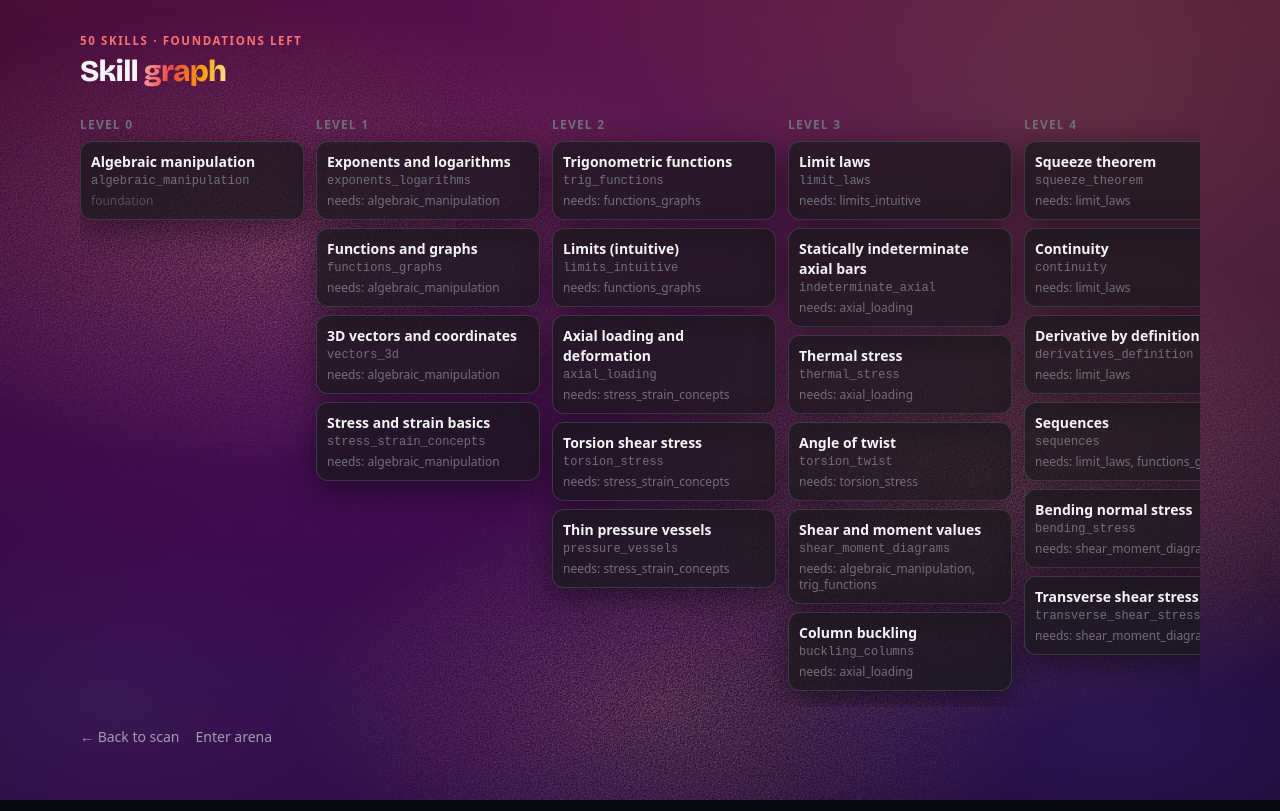
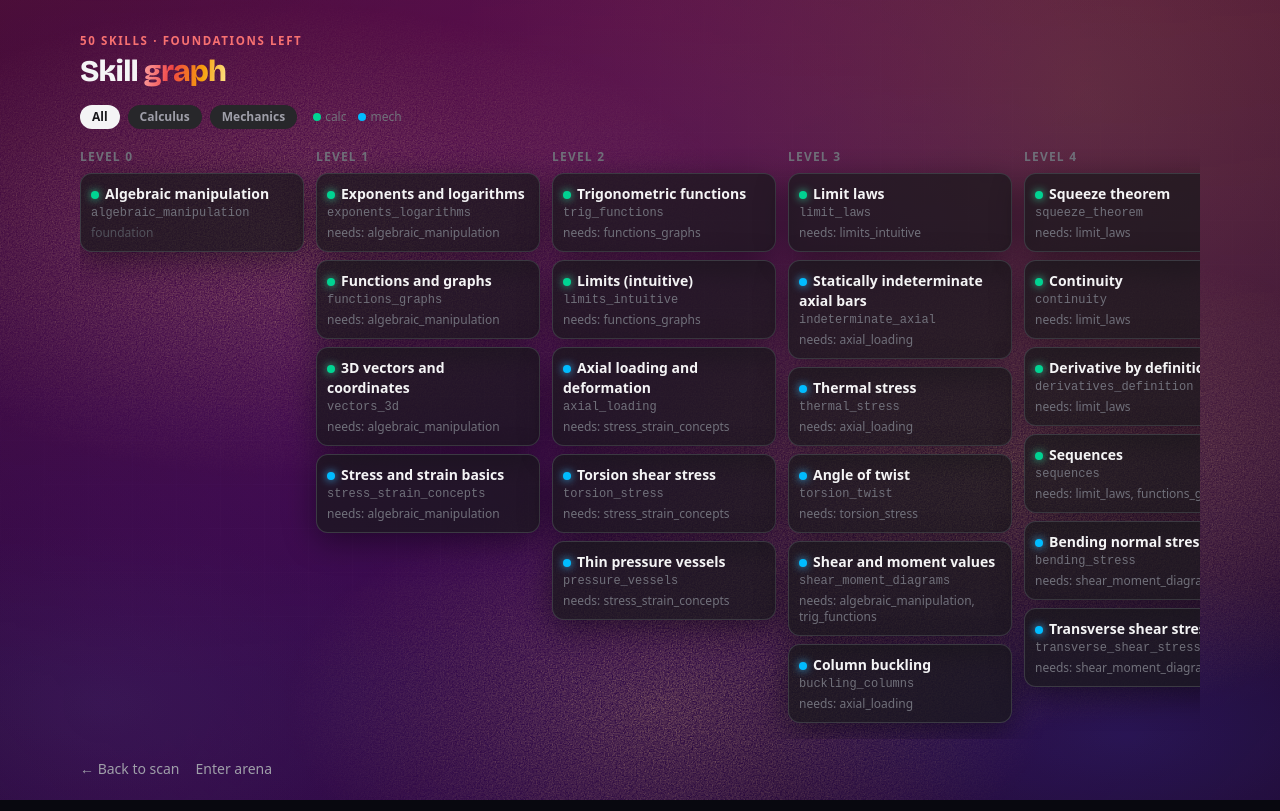
Before and after one commit to shinowhi/Arena, a Next.js app: page /graph in a window 1280 px wide. Built offline with nearby package versions, Linux system fonts and the light colour scheme.

Commit message:
Debt: Subject type, 2 prereqs, bound 64, graph filter, prompt example, capture retake

```diff
--- a/app/graph/GraphView.tsx
+++ b/app/graph/GraphView.tsx
@@ -1,9 +1,10 @@
 "use client";
+import { useState } from "react";
 import { useSearchParams } from "next/navigation";
 import graph from "@/lib/graph/skill-graph.json";
 import { SKILL_IDS, skillName } from "@/lib/graph/skills";
 
-type Node = { id: string; name: string; description: string; prereqs: string[] };
+type Node = { id: string; name: string; description: string; prereqs: string[]; subject?: string };
 
 // Group nodes by depth (longest prereq chain) so the graph reads left to right.
 function levels(nodes: Node[]): Node[][] {
@@ -28,6 +29,7 @@ export default function GraphView() {
   const params = useSearchParams();
   const weak = params.get("weak") ?? "";
   const root = params.get("root") ?? "";
+  const [subject, setSubject] = useState<"all" | "calculus" | "mechanics">("all");
   const nodes = (graph as { skills: Node[] }).skills;
   const cols = levels(nodes);
   const ring = (id: string) =>
@@ -36,6 +38,12 @@ export default function GraphView() {
       : id === root
         ? "border-amber-400 shadow-[0_0_20px_rgba(251,191,36,0.4)]"
         : "border-zinc-800";
+  const dot = (s?: string) =>
+    (s ?? "calculus") === "mechanics"
+      ? "bg-sky-400 shadow-[0_0_8px_#38bdf8]"
+      : "bg-emerald-400 shadow-[0_0_8px_#34d399]";
+  const dim = (s?: string) =>
+    subject === "all" ? "" : (s ?? "calculus") === subject ? "" : "opacity-40";
 
   return (
     <main className="mx-auto flex w-full max-w-6xl flex-1 flex-col gap-5 px-4 py-8">
@@ -58,14 +66,35 @@ export default function GraphView() {
             </span>
           ) : null}
         </div>
+        <div className="mt-2 flex flex-wrap items-center gap-2 text-xs">
+          {(["all", "calculus", "mechanics"] as const).map((s) => (
+            <button
+              key={s}
+              type="button"
+              onClick={() => setSubject(s)}
+              className={`rounded-full px-3 py-1 font-semibold capitalize transition-colors ${subject === s ? "bg-zinc-100 text-zinc-900" : "bg-zinc-800 text-zinc-400 hover:text-white"}`}
+            >
+              {s}
+            </button>
+          ))}
+          <span className="ml-2 text-zinc-500">
+            <span className="mr-1 inline-block h-2 w-2 rounded-full bg-emerald-400" />
+            calc
+            <span className="mr-1 ml-3 inline-block h-2 w-2 rounded-full bg-sky-400" />
+            mech
+          </span>
+        </div>
       </div>
       <div className="arena-enter arena-d1 arena-scrollx flex gap-3 overflow-x-auto pb-4">
         {cols.map((col, d) => (
           <div key={d} className="flex w-56 shrink-0 flex-col gap-2">
             <p className="arena-num text-xs font-bold tracking-widest text-zinc-500 uppercase">Level {d}</p>
             {col.map((n) => (
-              <div key={n.id} className={`arena-card rounded-xl border p-2.5 transition-transform hover:-translate-y-0.5 ${ring(n.id)}`}>
-                <p className="text-sm font-semibold text-zinc-100">{n.name}</p>
+              <div key={n.id} className={`arena-card rounded-xl border p-2.5 transition-transform hover:-translate-y-0.5 ${ring(n.id)} ${dim(n.subject)}`}>
+                <p className="text-sm font-semibold text-zinc-100">
+                  <span className={`mr-1.5 inline-block h-2 w-2 rounded-full ${dot(n.subject)}`} />
+                  {n.name}
+                </p>
                 <p className="text-xs text-zinc-500">
                   <code>{n.id}</code>
                 </p>
--- a/components/ScreenCapture.tsx
+++ b/components/ScreenCapture.tsx
@@ -56,18 +56,34 @@ export default function ScreenCapture({
       const stream = await navigator.mediaDevices.getDisplayMedia({ video: true });
       streamRef.current = stream;
       setStage("live");
-      // Attach after paint so the video element exists.
-      requestAnimationFrame(() => {
-        if (videoRef.current) {
-          videoRef.current.srcObject = stream;
-          void videoRef.current.play().catch(() => {});
-        }
-      });
+      attach(stream);
     } catch {
       setError("Screen permission was denied. Allow it and try again.");
     } finally {
       setBusy(false);
     }
+  }
+
+  function attach(stream: MediaStream) {
+    // Attach after paint so the video element exists.
+    requestAnimationFrame(() => {
+      if (videoRef.current) {
+        videoRef.current.srcObject = stream;
+        void videoRef.current.play().catch(() => {});
+      }
+    });
+  }
+
+  function retake() {
+    const stream = streamRef.current;
+    if (!stream) {
+      setStage(null);
+      return;
+    }
+    setError("");
+    setFrame("");
+    setStage("live");
+    attach(stream);
   }
 
   function freeze() {
@@ -76,16 +92,17 @@ export default function ScreenCapture({
       setError("Video not ready yet — wait a second and retry.");
       return;
     }
+    const scale = Math.min(1, 1920 / Math.max(video.videoWidth, video.videoHeight));
     const canvas = document.createElement("canvas");
-    canvas.width = video.videoWidth;
-    canvas.height = video.videoHeight;
+    canvas.width = Math.max(1, Math.round(video.videoWidth * scale));
+    canvas.height = Math.max(1, Math.round(video.videoHeight * scale));
     const ctx = canvas.getContext("2d");
     if (!ctx) {
       setError("Could not grab the frame.");
       return;
     }
-    ctx.drawImage(video, 0, 0);
-    stopStream();
+    ctx.drawImage(video, 0, 0, canvas.width, canvas.height);
+    // Keep the stream alive through crop so Retake needs no re-pick; stopped on crop/close/unmount.
     setFrame(canvas.toDataURL("image/png"));
     setRect({ x: 0.1, y: 0.1, w: 0.8, h: 0.8 });
     setStage("crop");
@@ -114,6 +131,7 @@ export default function ScreenCapture({
       const ctx = canvas.getContext("2d");
       if (!ctx) throw new Error("crop failed");
       ctx.drawImage(img, sx, sy, sw, sh, 0, 0, sw, sh);
+      stopStream();
       canvas.toBlob((blob) => {
         setBusy(false);
         if (!blob) {
@@ -204,7 +222,11 @@ export default function ScreenCapture({
               startRef.current = null;
               setDragging(false);
             }}
-            role="application"
+            onPointerCancel={() => {
+              startRef.current = null;
+              setDragging(false);
+            }}
+            role="group"
             aria-label="Drag to select the scan region"
           >
             {/* eslint-disable-next-line @next/next/no-img-element */}
@@ -231,6 +253,14 @@ export default function ScreenCapture({
             </button>
             <button
               type="button"
+              onClick={retake}
+              disabled={busy}
+              className="arena-btn-ghost rounded-full px-5 py-2 text-sm font-medium text-zinc-200 disabled:opacity-40"
+            >
+              Retake
+            </button>
+            <button
+              type="button"
               onClick={close}
               className="arena-btn-ghost rounded-full px-5 py-2 text-sm font-medium text-zinc-200"
             >
--- a/lib/agents/boss-generator.ts
+++ b/lib/agents/boss-generator.ts
@@ -36,7 +36,7 @@ Reply JSON only: {"questions": [{"level": 1, "prompt_latex": "...", "answer_nume
 - tolerance 0.001 unless the answer scale demands otherwise.` + "\n- Plain ASCII words only outside math: write L'Hospital's rule with no accents or backslash escapes (never H\\^opital)."
 
 const MECHANICS_SYSTEM = `You write 5 isomorphic Mechanics of Materials practice questions (same shape, different numbers, strictly rising difficulty) for ONE skill. Every question MUST reduce to ONE numeric computation a machine can recompute with plain arithmetic.
-Reply JSON only: {"questions": [{"level": 1, "prompt_latex": "...", "answer_numeric": 1.234, "tolerance": 0.01, "hint": "...", "check": {...}}]}
+Reply JSON only: {"questions": [{"level": 1, "prompt_latex": "...", "answer_numeric": 80, "tolerance": 0.08, "hint": "...", "check": {...}}]}
 - Exactly one question per level 1..5.
 - prompt_latex: LaTeX problem statement shown to the student. State ALL given values with units (N, mm, MPa, GPa, kN, m) and name the wanted unit, e.g. "Give the axial stress in MPa."
 - The wanted answer is ALWAYS a raw number (units live in the prompt only, never in answer_numeric).
--- a/lib/graph/skill-graph.json
+++ b/lib/graph/skill-graph.json
@@ -460,7 +460,7 @@
       "id": "beam_deflection",
       "name": "Beam deflection",
       "description": "Standard load-case deflection formulas for beams.",
-      "prereqs": ["bending_stress"],
+      "prereqs": ["bending_stress", "axial_loading"],
       "grade": 14,
       "gradeLabel": "University",
       "subject": "mechanics"
@@ -469,7 +469,7 @@
       "id": "stress_transformation",
       "name": "Stress transformation",
       "description": "Normal and shear stress on an inclined plane.",
-      "prereqs": ["bending_stress", "trig_functions"],
+      "prereqs": ["bending_stress", "trig_functions", "transverse_shear_stress"],
       "grade": 14,
       "gradeLabel": "University",
       "subject": "mechanics"
--- a/lib/graph/skills.ts
+++ b/lib/graph/skills.ts
@@ -1,6 +1,6 @@
 import graph from "../graph/skill-graph.json" with { type: "json" };
 
-export type SkillNode = { id: string; name: string; description: string; prereqs: string[]; grade: number; gradeLabel: string; subject?: string };
+export type SkillNode = { id: string; name: string; description: string; prereqs: string[]; grade: number; gradeLabel: string; subject?: Subject };
 
 export type Subject = "calculus" | "mechanics";
 
--- a/scripts/test-agent-contracts.mjs
+++ b/scripts/test-agent-contracts.mjs
@@ -39,7 +39,7 @@ function isValidRootCause(root, weak) {
 let n = 0;
 const ok = (cond, msg) => { n++; assert.ok(cond, msg); };
 
-ok(graph.skills.length >= 30 && graph.skills.length <= 50, "30-50 skills, got " + graph.skills.length);
+ok(graph.skills.length >= 30 && graph.skills.length <= 64, "30-64 skills, got " + graph.skills.length);
 for (const s of graph.skills) {
   for (const p of s.prereqs) ok(byId.has(p), "dangling prereq " + s.id + " -> " + p);
 }
```
